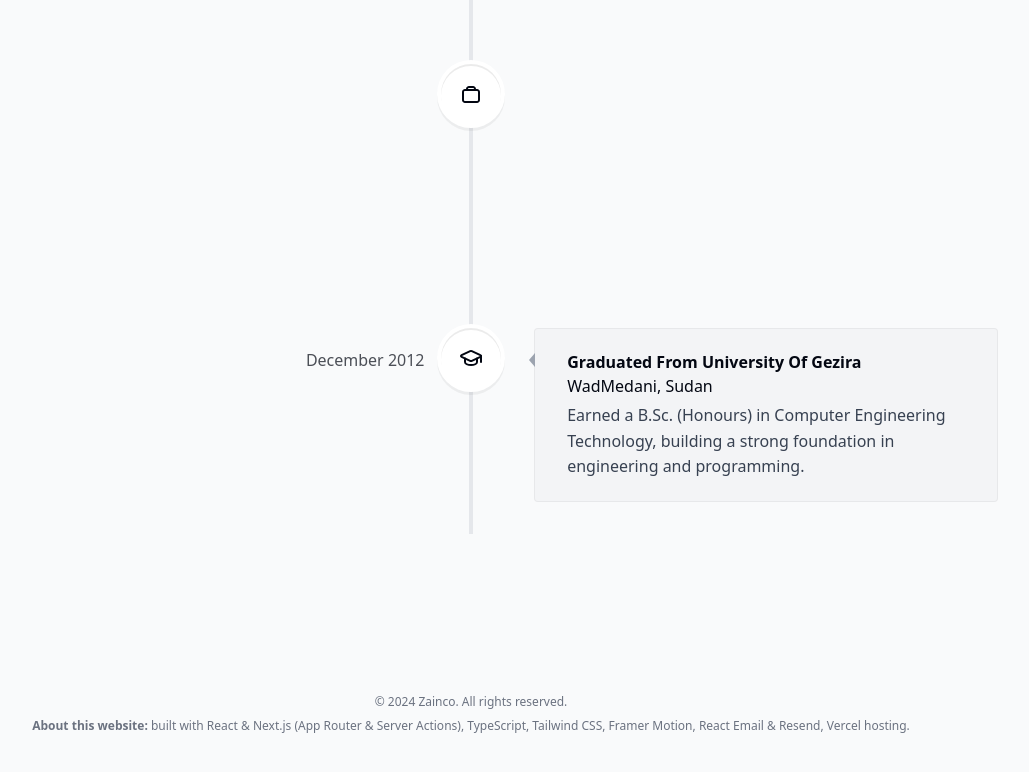
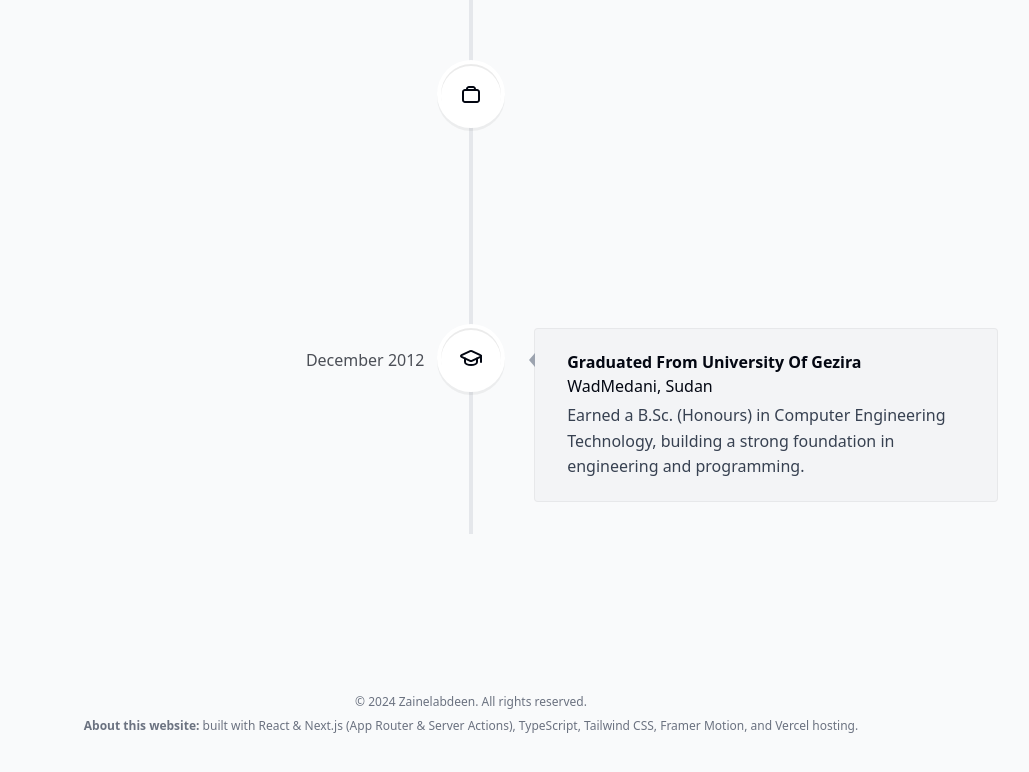
Before and after one commit to ZainElabdeen/portfolio-web, a Next.js app: page / in a window 1280 px wide. Shown: the part 4148-4920 px from the top of the page, without its empty margins (169-1198 px from the left). Built offline with nearby package versions, Linux system fonts and the light colour scheme.

Commit message:
updated footer and cv

```diff
--- a/components/footer.tsx
+++ b/components/footer.tsx
@@ -4,12 +4,12 @@ const Footer = () => {
   return (
     <footer className="mb-10 px-4 text-center text-gray-500">
       <small className="mb-2 block text-xs">
-        &copy; 2024 Zainco. All rights reserved.
+        &copy; 2024 Zainelabdeen. All rights reserved.
       </small>
       <p className="text-xs">
         <span className="font-semibold">About this website:</span> built with
         React & Next.js (App Router & Server Actions), TypeScript, Tailwind CSS,
-        Framer Motion, React Email & Resend, Vercel hosting.
+        Framer Motion, and Vercel hosting.
       </p>
     </footer>
   );
```
Also changed, not shown: 1 other file (tests, documents, lock files or other folders).
